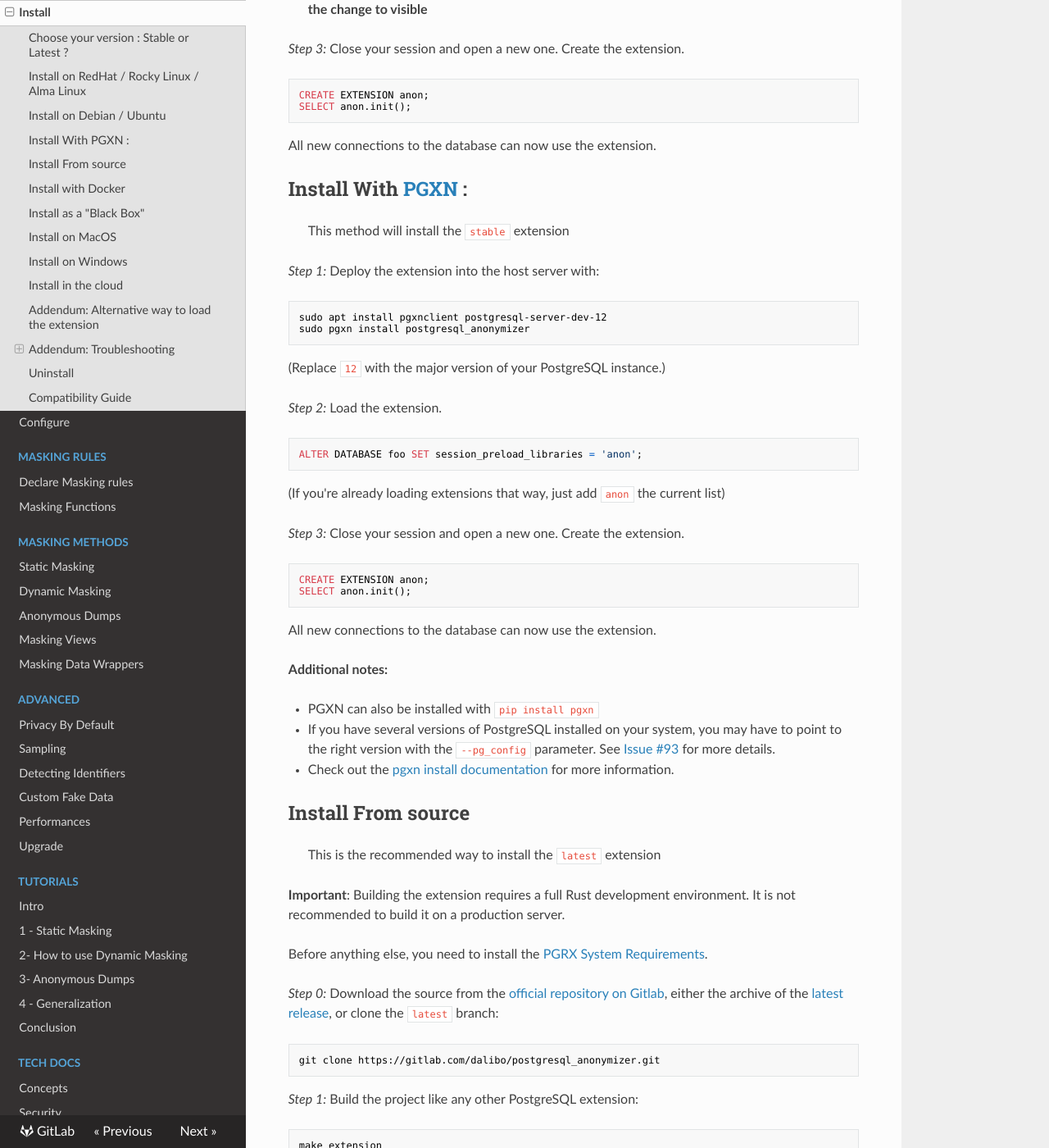
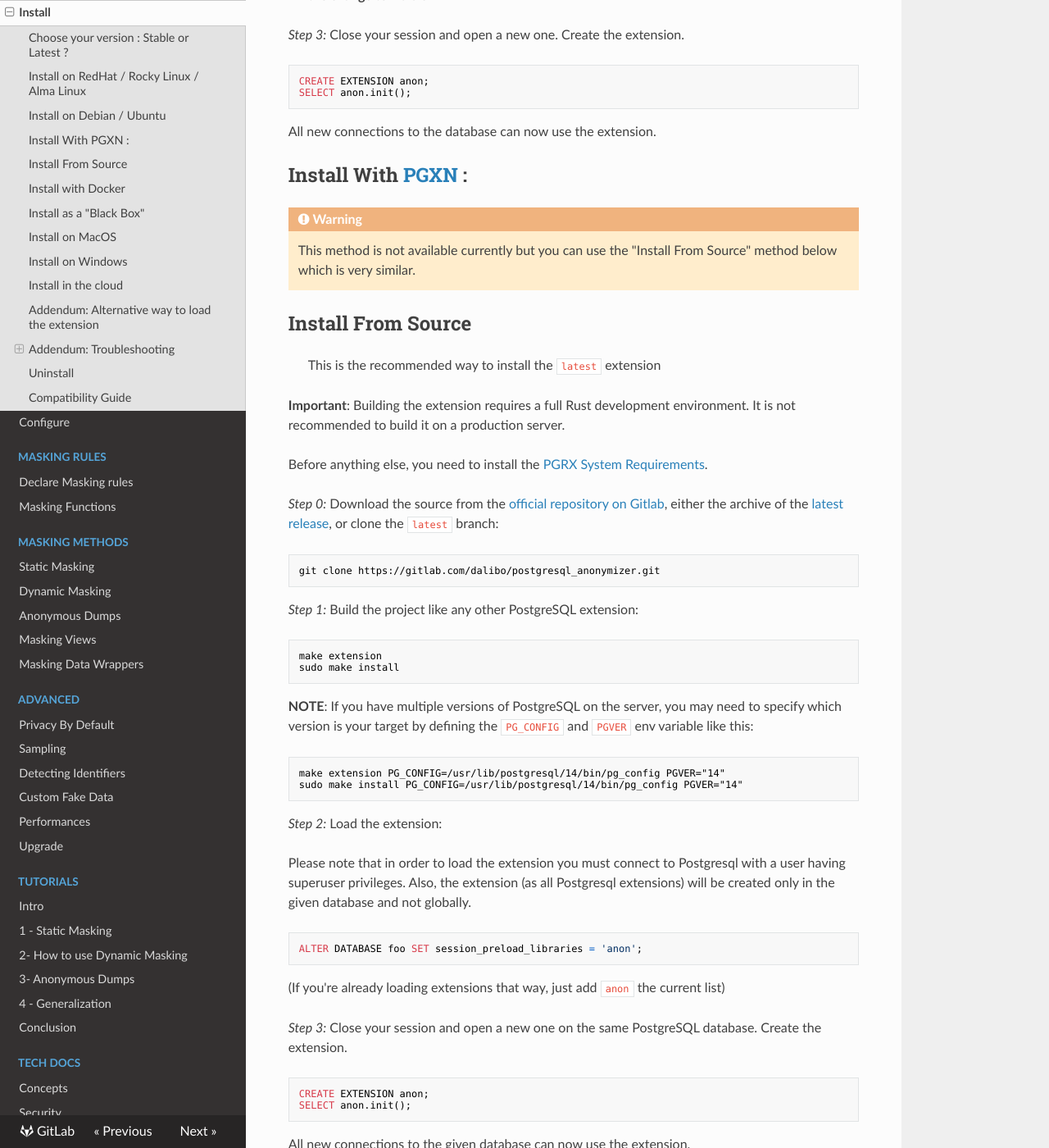
Before and after one commit to neondatabase/postgresql_anonymizer, an MkDocs documentation site: the page built from docs/INSTALL.md, in a window 1280 px wide and 1400 px high, scrolled down 2440 px. Shown: the whole window at 82% size. Built offline with MkDocs 1.6.1, drawn with Linux system fonts in a browser that asks for light colours; nearby versions of some CDN libraries; some of the changed text lies outside the part shown.

Commit message:
[doc] Install With PGXN is not possible currently

```diff
--- a/docs/INSTALL.md
+++ b/docs/INSTALL.md
@@ -53,7 +53,7 @@ This extension is available in two versions :
 Install on RedHat / Rocky Linux / Alma Linux
 ------------------------------------------------------------------------------
 
-!!! warning New RPM repository !
+!!! warning "New RPM repository !"
 
     DO NOT use the package provided by the PGDG RPM repository.
     It is obsolete.
@@ -151,8 +151,14 @@ All new connections to the database can now use the extension.
 Install With [PGXN](https://pgxn.org/) :
 ------------------------------------------------------------------------------
 
+!!! warning
+
+    This method is not available currently but you can use the
+    "Install From Source" method below which is very similar.
+
+<!--
+
 > This method will install the `stable` extension
-
 
 _Step 1:_  Deploy the extension into the host server with:
 
@@ -192,8 +198,9 @@ All new connections to the database can now use the extension.
 [pgxn install documentation]: https://github.com/pgxn/pgxnclient/blob/master/docs/usage.rst#pgxn-install
 [Issue #93]: https://gitlab.com/dalibo/postgresql_anonymizer/issues/93
 
+-->
 
-Install From source
+Install From Source
 ------------------------------------------------------------------------------
 
 [PGRX System Requirements]: https://github.com/pgcentralfoundation/pgrx?tab=readme-ov-file#system-requirements
```
Also changed, not shown: CHANGELOG.md (+6 -0 lines).
